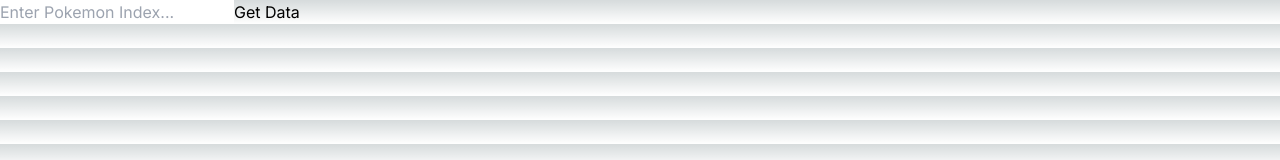
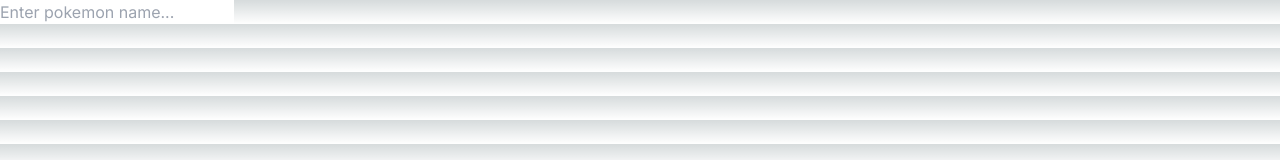
Before and after one commit to erthium/site-about-pokes, a Next.js app: page / in a window 1280 px wide. Shown: the top 160 px of the page. Built offline with nearby package versions, Linux system fonts and the light colour scheme.

Commit message:
Create a new search bar with suggestions implemented

```diff
--- a/components/PokemonSearch.tsx
+++ b/components/PokemonSearch.tsx
@@ -8,22 +8,22 @@ import { PokeApiService } from '../services/pokeApiService';
 const PokemonSearch: React.FC = () => {
     const [pokemonData, setPokemonData] = useState<PokeDataProps | null>();
 
-    const onIndexChangedEvent = (index: string) => {
+    const onSelectedEvent = (inputText: string) => {
         try{
-            const pokeIndex: number = parseInt(index);
-            console.log(pokeIndex);
-            getPokemonData(pokeIndex);
+            getPokemonData(inputText);
         }
         catch(e){
             console.log(e);
         }
     };
 
-    const getPokemonData = async (index: number) => {
-        const pokeName: string = await PokeApiService.getPokeName(index);
+    const getPokemonData = async (pokeName: string) => {
+        const isNameValid: boolean = await PokeApiService.getIsNameValid(pokeName);
+        if(isNameValid === false) return;
+        console.log("Getting pokemon data...");
         const pokeImageUrl: string = await PokeApiService.getPokeImage(pokeName);
-        const pokeAbilities: string[] = await PokeApiService.getPokeAbilities(index);
-        const pokeAbilityDefs: string[] = await PokeApiService.getPokeAbilityDefs(index);
+        const pokeAbilities: string[] = await PokeApiService.getPokeAbilities(pokeName);
+        const pokeAbilityDefs: string[] = await PokeApiService.getPokeAbilityDefs(pokeName);
         const pokeData: PokeDataProps = {
             name: pokeName,
             imageUrl: pokeImageUrl,
@@ -35,7 +35,7 @@ const PokemonSearch: React.FC = () => {
 
     return(
         <div>
-            <SearchBar onIndexChange={onIndexChangedEvent} />
+            <SearchBar onSelected={onSelectedEvent} />
             {pokemonData && <PokeData {...pokemonData}/>}
         </div>
     )
--- a/components/SearchBar.tsx
+++ b/components/SearchBar.tsx
@@ -1,28 +1,72 @@
-import React, { useState, ChangeEvent } from 'react';
+// Import necessary dependencies
+import React, { useState, ChangeEvent, KeyboardEvent } from 'react';
+import { PokeApiService } from '../services/pokeApiService';
 
+// Interface for SearchBarProps
 interface SearchBarProps {
-  onIndexChange: (index: string) => void;
+  onSelected: (name: string) => void;
 }
 
-const SearchBar: React.FC<SearchBarProps> = ({ onIndexChange }) => {
-  const [index, setIndex] = useState<string>('');
+// Interface for SearchBar state
+interface SearchBarState {
+  inputText: string;
+  suggestions: string[];
+}
 
-  const handleInputChange = (e: ChangeEvent<HTMLInputElement>) => {
-    setIndex(e.target.value);
+// SearchBar component
+const SearchBar: React.FC<SearchBarProps> = ({ onSelected }) => {
+  // State initialization
+  const [state, setState] = useState<SearchBarState>({
+    inputText: '',
+    suggestions: [],
+  });
+
+
+  const fetchSuggestions = async (input: string): Promise<string[]> => {
+    if (input.length <= 0) return [];
+    return await PokeApiService.getPokeSuggestions(input);
   };
 
-  const handleButtonClick = () => {
-    onIndexChange(index);
+
+  // Function to handle input changes
+  const handleInputChange = async (e: ChangeEvent<HTMLInputElement>) => {
+    const newInputText = e.target.value;
+    // Fetch suggestions based on the input (you need to implement this function)
+    const newSuggestions = await fetchSuggestions(newInputText);
+    setState({ inputText: newInputText, suggestions: newSuggestions });
   };
+
+
+  // Function to handle key events (for selecting suggestions)
+  const handleKeyDown = (e: KeyboardEvent<HTMLInputElement>) => {
+    if (e.key === 'Enter') {
+        onSelected(state.inputText);
+    } else if (e.key === 'ArrowDown') {
+      // Handle Arrow Down key press (you might want to highlight/select the next suggestion)
+      // For simplicity, I'm not implementing this in detail
+    } else if (e.key === 'ArrowUp') {
+      // Handle Arrow Up key press (you might want to highlight/select the previous suggestion)
+      // For simplicity, I'm not implementing this in detail
+    }
+  };
+
 
   return (
     <div>
-      <input type="text"
-            value={index}
-            placeholder='Enter Pokemon Index...'
-            style={{color: 'red'}}
-            onChange={handleInputChange} />
-      <button onClick={handleButtonClick}>Get Data</button>
+      <input
+        type="text"
+        value={state.inputText}
+        placeholder="Enter pokemon name..."
+        style={{ color: 'red' }}
+        onChange={handleInputChange}
+        onKeyDown={handleKeyDown}
+      />
+      <div>
+        {/* Suggestions */}
+        {state.suggestions.map((suggestion, index) => (
+          <div key={index}>{suggestion}</div>
+        ))}
+      </div>
     </div>
   );
 };
--- a/services/pokeApiService.ts
+++ b/services/pokeApiService.ts
@@ -14,15 +14,20 @@ const fetchData = async (endpoing: string, parameter: any) => {
         } else {
             // If not JSON, assume it's plain text and return it as is
             return await response.text();
-      }    } catch (error) {
+        }
+    }
+    catch (error) {
         console.error('Error fetching data:', error);
         throw error;
     }
 };
 
+export class PokeApiService {
+    static getIsNameValid = async (name: string): Promise<boolean> => {
+        const data: string = await fetchData('poke/valid', name);
+        return data === 'true';
+    }
 
-
-export class PokeApiService {
     static getPokeName = async (index: number): Promise<string> => {
         return fetchData('poke', index);
     }
@@ -33,12 +38,16 @@ export class PokeApiService {
         return fetchData('image', name);
     }
 
-    static getPokeAbilities = async (index: number): Promise<string[]> => {
-        return fetchData('poke/abilities', index);
+    static getPokeAbilities = async (name: string): Promise<string[]> => {
+        return fetchData('poke/abilities', name);
     }
 
-    static getPokeAbilityDefs = async (index: number): Promise<string[]> => {
-        return fetchData('poke/defs', index);
+    static getPokeAbilityDefs = async (name: string): Promise<string[]> => {
+        return fetchData('poke/defs', name);
+    }
+
+    static getPokeSuggestions = async (name: string): Promise<string[]> => {
+        return fetchData('poke/suggest', name);
     }
 
 }
```
Lines whose indentation alone changed are shown as unchanged.
